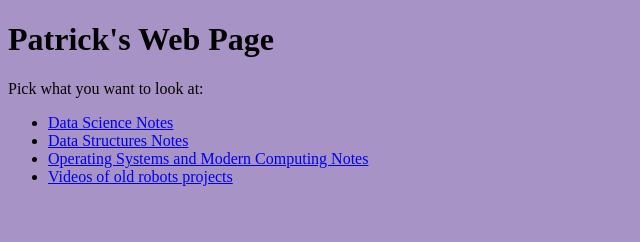
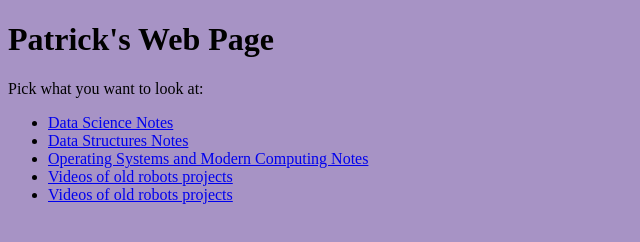
Before and after one commit to pMcdowell1962/patrick-webpage2, a plain HTML site: page index.html in a window 1280 px wide. Shown: the whole page, without its empty margins (0-640 px from the left). Drawn offline with Linux system fonts and the light colour scheme.

Commit message:
Update index.html

```diff
--- a/index.html
+++ b/index.html
@@ -21,6 +21,7 @@
     <li><a href="dataStructures.html">Data Structures Notes</a></li>
     <li><a href="operatingSystems.html">Operating Systems and Modern Computing Notes</a></li>
     <li><a href="robotVids.html">Videos of old robots projects </a></li>
+    <li><a href="robotVids.html">Videos of old robots projects </a></li>
   </ul>
 </body>
 </html>
```
